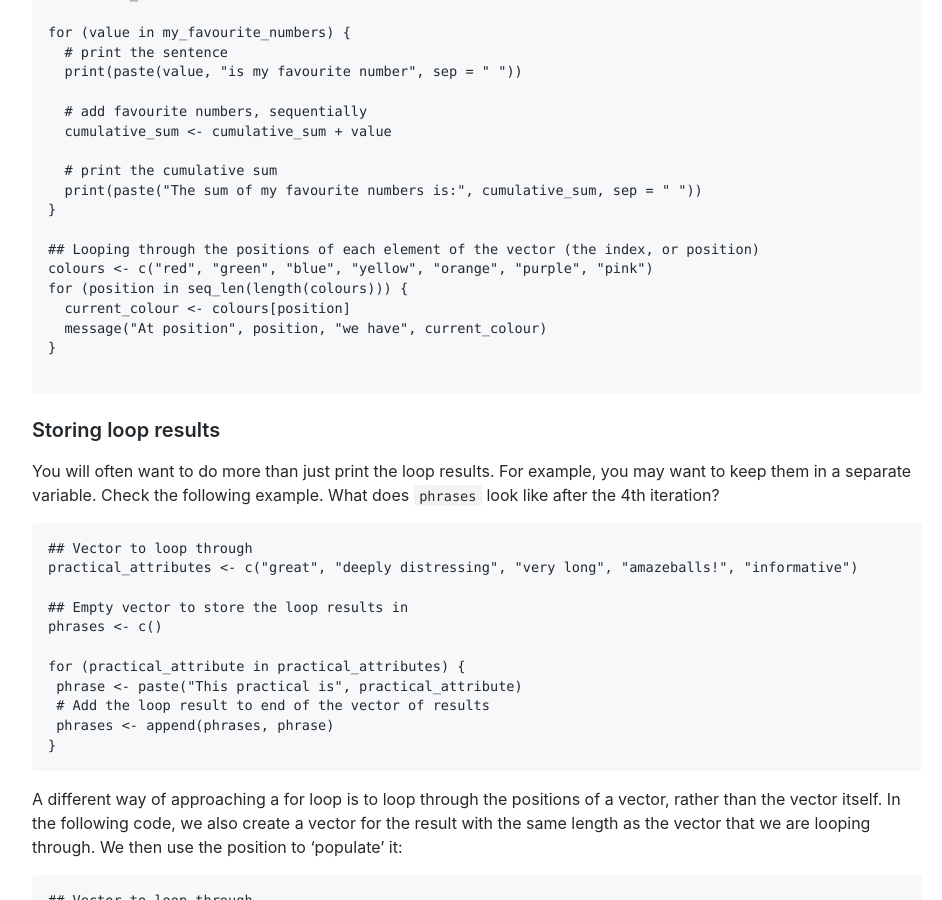
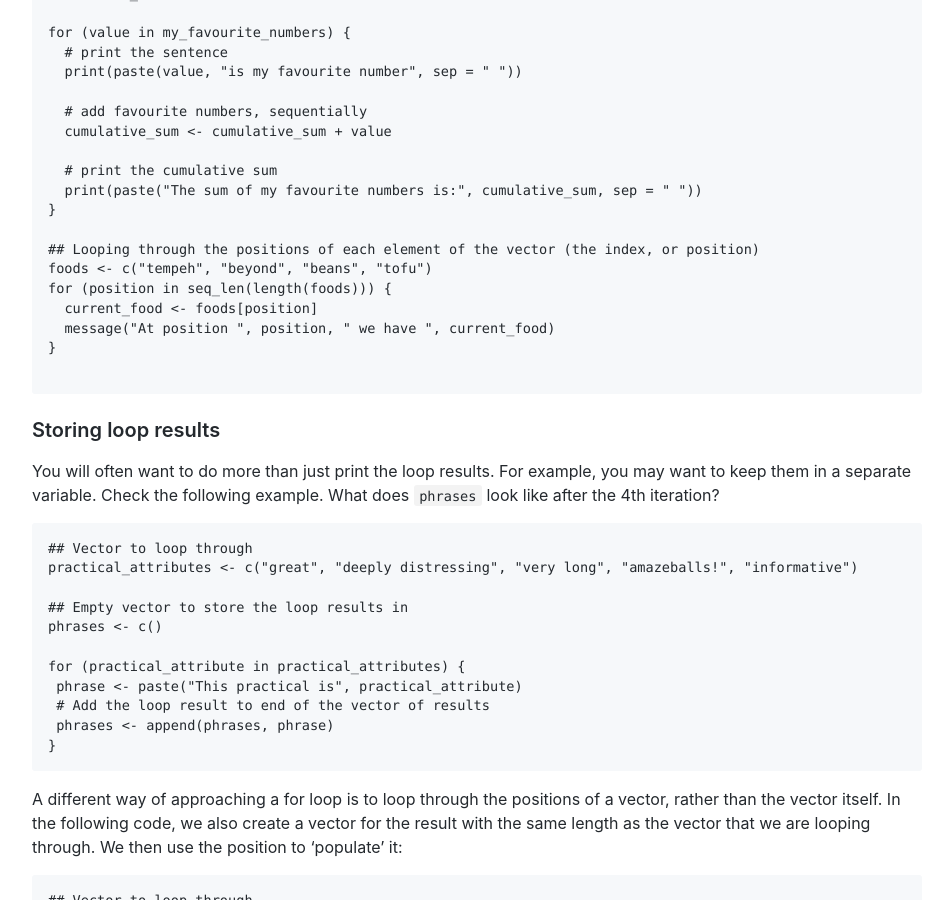
Before and after one commit to wurmlab/SBC361-programming-in-R, a Jekyll site: the page built from 2021/practical2/index.md, in a window 1280 px wide and 900 px high, scrolled down 5082 px. Shown: the whole window, without its empty margins (163-1105 px from the left). Built offline with Jekyll 4.4.1, drawn with Linux system fonts in a browser that asks for light colours.

Commit message:
Remove Q8 answer from Q

````diff
--- a/2021/practical2/index.md
+++ b/2021/practical2/index.md
@@ -191,10 +191,10 @@ for (value in my_favourite_numbers) {
 }
 
 ## Looping through the positions of each element of the vector (the index, or position)
-colours <- c("red", "green", "blue", "yellow", "orange", "purple", "pink")
-for (position in seq_len(length(colours))) {
-  current_colour <- colours[position]
-  message("At position", position, "we have", current_colour)
+foods <- c("tempeh", "beyond", "beans", "tofu")
+for (position in seq_len(length(foods))) {
+  current_food <- foods[position]
+  message("At position ", position, " we have ", current_food)
 }
 
 ```
````
